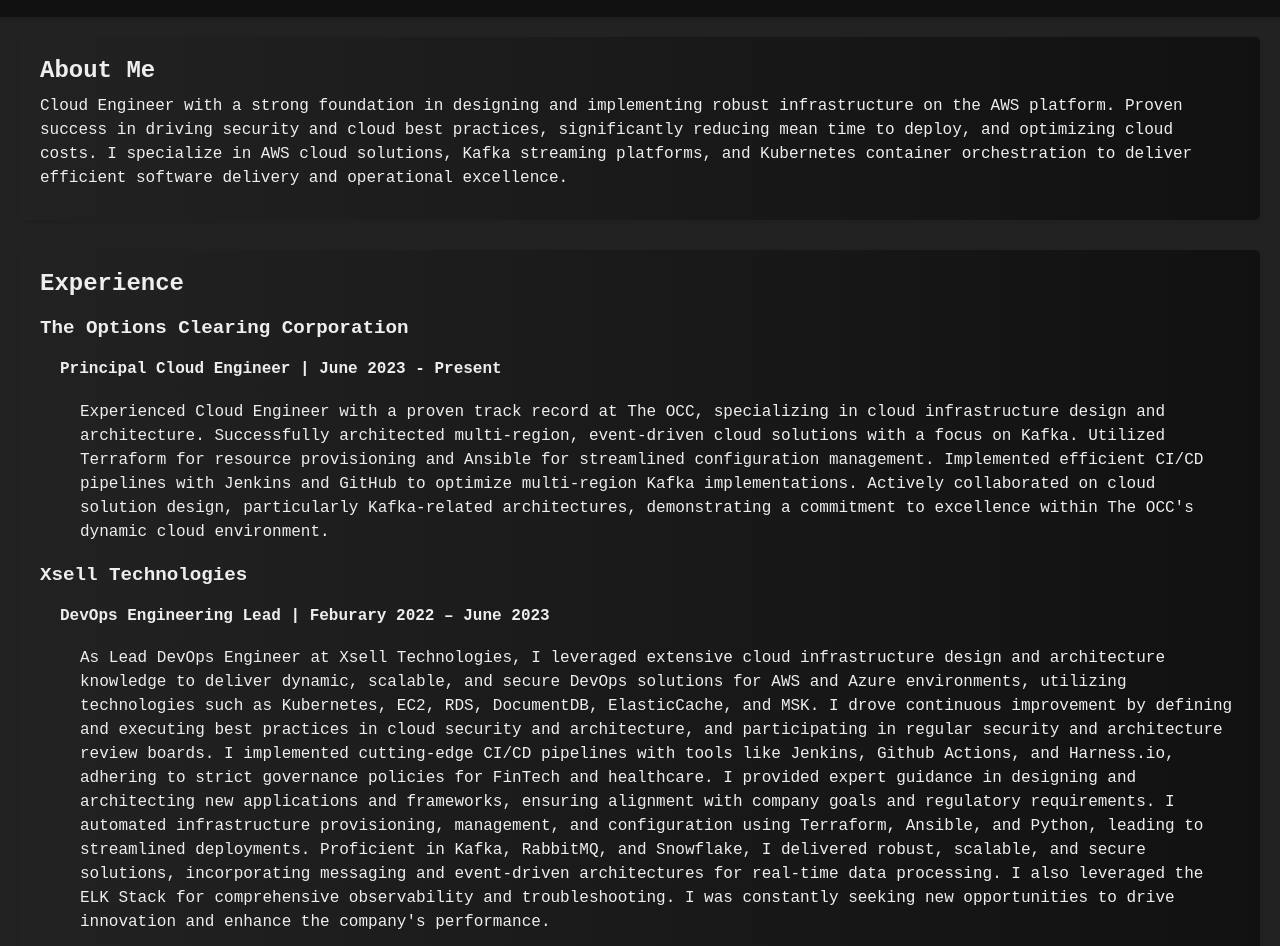
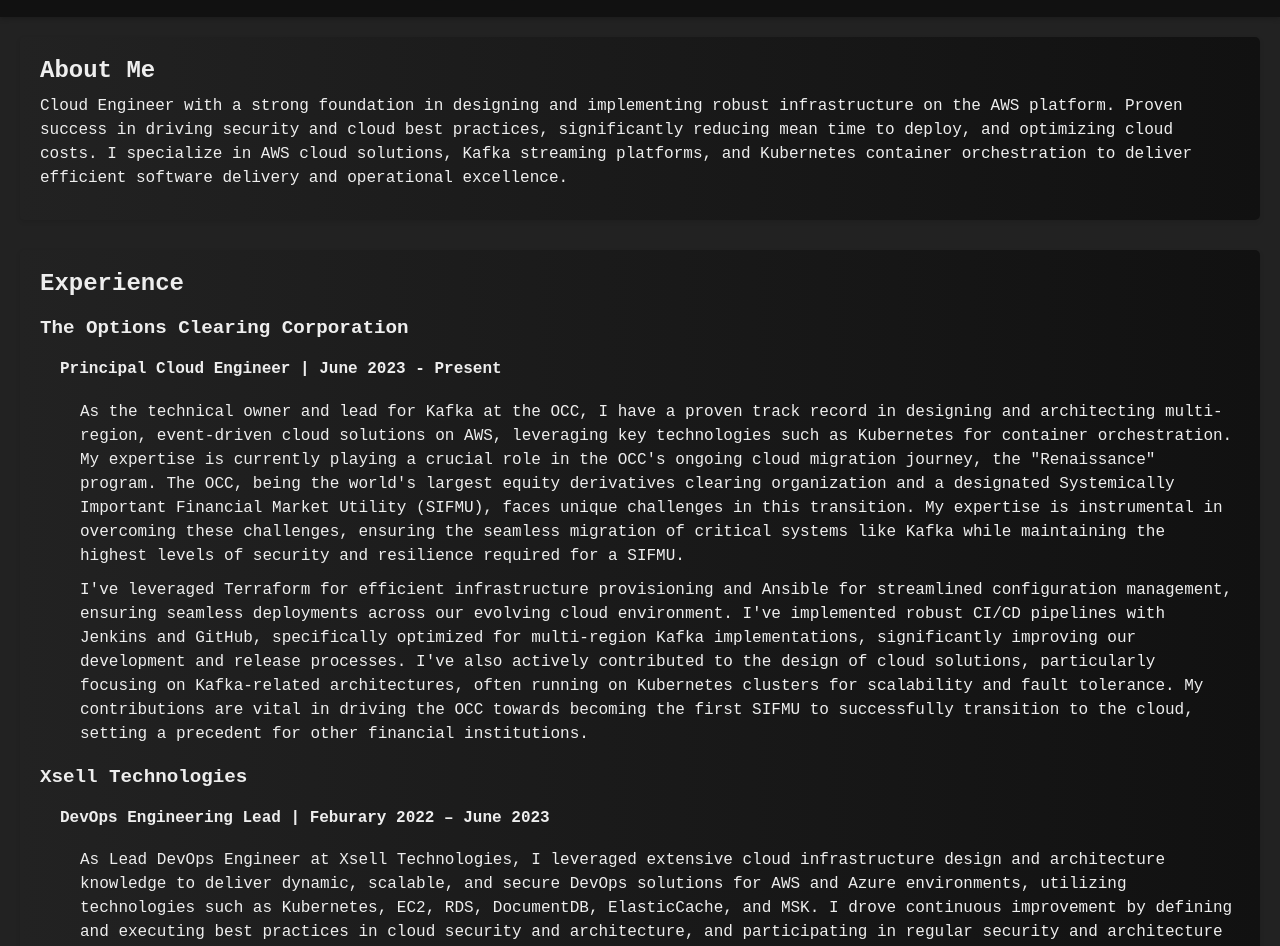
Before and after one commit to NyleGarcia/nyle-garcia.systems, a plain HTML site: page index.html in a window 1280 px wide. Shown: the part 122-1068 px from the top of the page. Drawn offline with Linux system fonts and the light colour scheme.

Commit message:
UPDATE OCC

```diff
--- a/index.html
+++ b/index.html
@@ -1,5 +1,6 @@
 <!DOCTYPE html>
 <html lang="en">
+
 <head>
   <meta name="viewport" content="width=device-width, initial-scale=1.0">
   <link rel="stylesheet" href="stylesheets/main.css">
@@ -39,12 +40,25 @@
             <h4>Principal Cloud Engineer | June 2023 - Present</h4>
             <ul>
               <p>
-                Experienced Cloud Engineer with a proven track record at The OCC, specializing in cloud infrastructure
-                design and architecture. Successfully architected multi-region, event-driven cloud solutions with a
-                focus on Kafka. Utilized Terraform for resource provisioning and Ansible for streamlined configuration
-                management. Implemented efficient CI/CD pipelines with Jenkins and GitHub to optimize multi-region Kafka
-                implementations. Actively collaborated on cloud solution design, particularly Kafka-related
-                architectures, demonstrating a commitment to excellence within The OCC's dynamic cloud environment.
+                As the technical owner and lead for Kafka at the OCC, I have a proven track record in designing and
+                architecting multi-region, event-driven cloud solutions on AWS, leveraging key technologies such as
+                Kubernetes for container orchestration. My expertise is currently playing a crucial role in the OCC's
+                ongoing cloud migration journey, the "Renaissance" program. The OCC, being the world's largest equity
+                derivatives clearing organization and a designated Systemically Important Financial Market Utility
+                (SIFMU), faces unique challenges in this transition. My expertise is instrumental in overcoming these
+                challenges, ensuring the seamless migration of critical systems like Kafka while maintaining the highest
+                levels of security and resilience required for a SIFMU.
+              </p>
+
+              <p>
+                I've leveraged Terraform for efficient infrastructure provisioning and Ansible for streamlined
+                configuration management, ensuring seamless deployments across our evolving cloud environment. I've
+                implemented robust CI/CD pipelines with Jenkins and GitHub, specifically optimized for multi-region
+                Kafka implementations, significantly improving our development and release processes. I've also actively
+                contributed to the design of cloud solutions, particularly focusing on Kafka-related architectures,
+                often running on Kubernetes clusters for scalability and fault tolerance. My contributions are vital in
+                driving the OCC towards becoming the first SIFMU to successfully transition to the cloud, setting a
+                precedent for other financial institutions.
               </p>
             </ul>
           </ul>
@@ -356,9 +370,10 @@
 <footer>
   <p>&copy; 2024 Nyle Garcia. All rights reserved.</p>
   <a href="https://github.com/NyleGarcia/nyle-garcia.systems">
-    <img src="https://github.com/NyleGarcia/nyle-garcia.systems/actions/workflows/static.yml/badge.svg?branch=main" alt="https://github.com/NyleGarcia/nyle-garcia.systems"  />
+    <img src="https://github.com/NyleGarcia/nyle-garcia.systems/actions/workflows/static.yml/badge.svg?branch=main"
+      alt="https://github.com/NyleGarcia/nyle-garcia.systems" />
   </a>
-    <div id="status" class="status unknown">Checking...</div>
+  <div id="status" class="status unknown">Checking...</div>
 </footer>
 
 </html>
```
